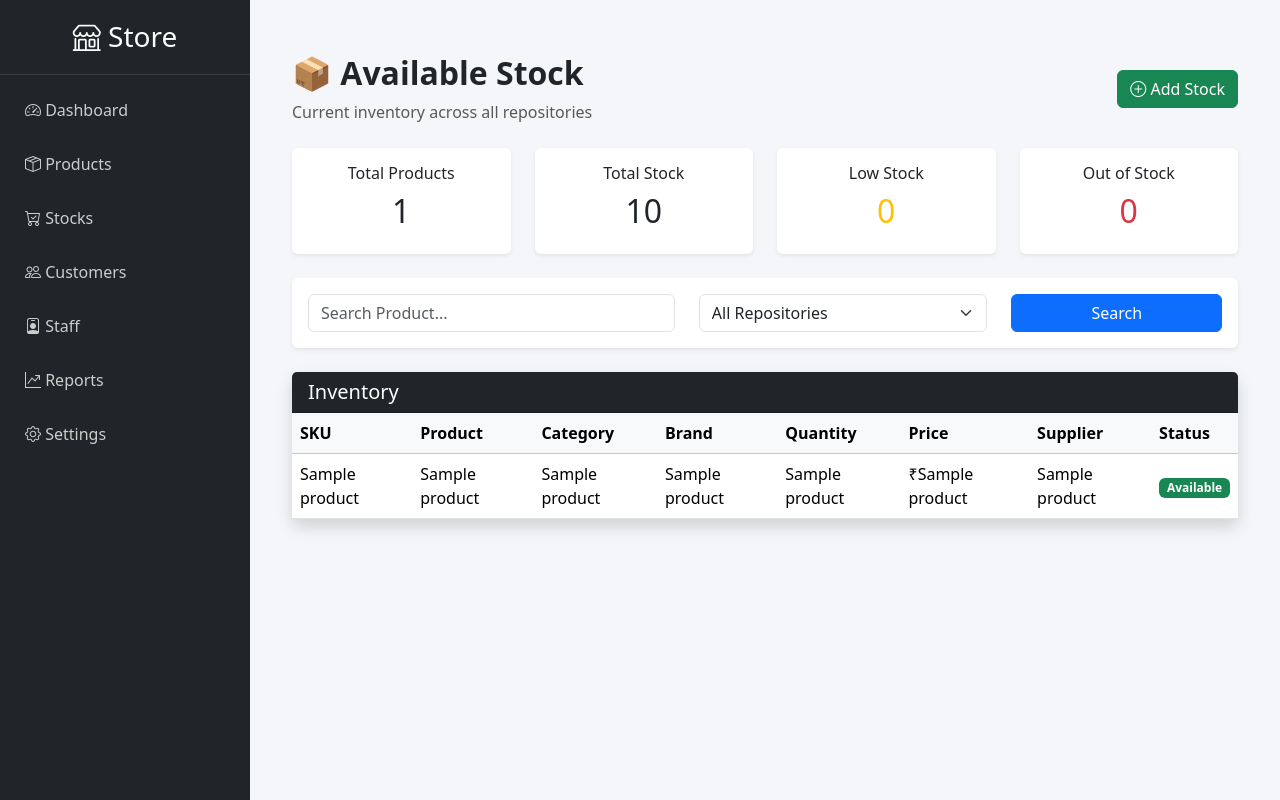
After one commit to kyntiewboklang/Retail-Management-System, a Flask app: page /admin/available_stock in a window 1280 px wide. The commit adds this page. Run offline with Flask 3, Linux system fonts and the light colour scheme; a database or web service that is not in the repository returns one stand-in record (values such as "Sample title"); some libraries are stand-ins or nearby versions.

Commit message:
new update

```diff
--- a/app.py
+++ b/app.py
@@ -132,6 +132,45 @@ def add_product():
 
     return render_template("admin/add_product.html")
 
+@app.route("/admin/available_stock")
+def available_stock():
+
+    conn = get_db_connection()
+    cursor = conn.cursor()
+
+    cursor.execute("""
+        SELECT *
+        FROM products
+        ORDER BY product_name
+    """)
+
+    stocks = cursor.fetchall()
+
+    total_products = len(stocks)
+
+    total_stock = sum(row[5] for row in stocks)
+
+    low_stock = sum(
+        1 for row in stocks
+        if row[5] > 0 and row[5] <= 10
+    )
+
+    out_stock = sum(
+        1 for row in stocks
+        if row[5] == 0
+    )
+
+    cursor.close()
+    conn.close()
+
+    return render_template(
+        "admin/available_stocks.html",
+        stocks=stocks,
+        total_products=total_products,
+        total_stock=total_stock,
+        low_stock=low_stock,
+        out_stock=out_stock
+    )
 
 @app.route("/register", methods=["GET", "POST"])
 def register():
--- /dev/null
+++ b/templates/admin/available_stocks.html
@@ -0,0 +1,191 @@
+{% extends "admin/base.html" %}
+
+{% block content %}
+
+<div class="container-fluid py-4">
+
+    <!-- Page Header -->
+    <div class="d-flex justify-content-between align-items-center mb-4">
+        <div>
+            <h2 class="fw-bold">📦 Available Stock</h2>
+            <p class="text-muted mb-0">Current inventory across all repositories</p>
+        </div>
+
+        <a href="{{ url_for('add_product') }}" class="btn btn-success">
+            <i class="bi bi-plus-circle"></i>
+            Add Stock
+        </a>
+    </div>
+
+
+    <!-- Summary Cards -->
+    <div class="row mb-4">
+
+        <div class="col-md-3">
+            <div class="card shadow-sm border-0">
+                <div class="card-body text-center">
+                    <h6>Total Products</h6>
+                    <h2>{{ total_products }}</h2>
+                </div>
+            </div>
+        </div>
+
+        <div class="col-md-3">
+            <div class="card shadow-sm border-0">
+                <div class="card-body text-center">
+                    <h6>Total Stock</h6>
+                    <h2>{{ total_stock }}</h2>
+                </div>
+            </div>
+        </div>
+
+        <div class="col-md-3">
+            <div class="card shadow-sm border-0">
+                <div class="card-body text-center">
+                    <h6>Low Stock</h6>
+                    <h2 class="text-warning">{{ low_stock }}</h2>
+                </div>
+            </div>
+        </div>
+
+        <div class="col-md-3">
+            <div class="card shadow-sm border-0">
+                <div class="card-body text-center">
+                    <h6>Out of Stock</h6>
+                    <h2 class="text-danger">{{ out_stock }}</h2>
+                </div>
+            </div>
+        </div>
+
+    </div>
+
+
+    <!-- Search + Filter -->
+    <div class="card shadow-sm border-0 mb-4">
+
+        <div class="card-body">
+
+            <div class="row">
+
+                <div class="col-md-5">
+                    <input type="text"
+                           class="form-control"
+                           placeholder="Search Product...">
+                </div>
+
+                <div class="col-md-4">
+
+                    <select class="form-select">
+
+                        <option value="">All Repositories</option>
+
+                        {% for repo in repositories %}
+                        <option value="{{ repo.id }}">
+                            {{ repo.name }}
+                        </option>
+                        {% endfor %}
+
+                    </select>
+
+                </div>
+
+                <div class="col-md-3">
+                    <button class="btn btn-primary w-100">
+                        Search
+                    </button>
+                </div>
+
+            </div>
+
+        </div>
+
+    </div>
+
+
+    <!-- Stock Table -->
+    <div class="card shadow border-0">
+
+        <div class="card-header bg-dark text-white">
+            <h5 class="mb-0">
+                Inventory
+            </h5>
+        </div>
+
+        <div class="table-responsive">
+
+            <table class="table table-hover align-middle mb-0">
+
+                <thead class="table-light">
+
+                    <tr>
+                        <th>SKU</th>
+                        <th>Product</th>
+                        <th>Category</th>
+                        <th>Brand</th>
+                        <th>Quantity</th>
+                        <th>Price</th>
+                        <th>Supplier</th>
+                        <th>Status</th>
+                    </tr>
+
+                </thead>
+
+                <tbody>
+
+                    {% for product in stocks %}
+
+                    <tr>
+
+                        <td>{{ product[6] }}</td> <!-- SKU -->
+
+                        <td>{{ product[1] }}</td> <!-- Product Name -->
+
+                        <td>{{ product[2] }}</td> <!-- Category -->
+
+                        <td>{{ product[3] }}</td> <!-- Brand -->
+
+                        <td>{{ product[5] }}</td> <!-- Quantity -->
+
+                        <td>₹{{ product[4] }}</td> <!-- Price -->
+
+                        <td>{{ product[7] }}</td> <!-- Supplier -->
+
+                        <td>
+
+                            {% if product[5] == 0 %}
+
+                                <span class="badge bg-danger">
+                                    Out of Stock
+                                </span>
+
+                            {% elif product[5] <= 10 %}
+
+                                <span class="badge bg-warning text-dark">
+                                    Low Stock
+                                </span>
+
+                            {% else %}
+
+                                <span class="badge bg-success">
+                                    Available
+                                </span>
+
+                            {% endif %}
+
+                        </td>
+
+                    </tr>
+
+                    {% endfor %}
+
+                </tbody>
+
+            </table>
+
+        </div>
+
+    </div>
+
+</div>
+
+{% endblock %}
--- a/templates/admin/base.html
+++ b/templates/admin/base.html
@@ -94,7 +94,7 @@
 
     <a href="/admin/dashboard"><i class="bi bi-speedometer2"></i> Dashboard</a>
     <a href="/admin/add_product"><i class="bi bi-box-seam"></i> Products</a>
-    <a href="#"><i class="bi bi-cart-check"></i> Orders</a>
+    <a href="/admin/available_stock"><i class="bi bi-cart-check"></i> Stocks</a>
     <a href="#"><i class="bi bi-people"></i> Customers</a>
     <a href="#"><i class="bi bi-person-badge"></i> Staff</a>
     <a href="#"><i class="bi bi-graph-up-arrow"></i> Reports</a>
```
